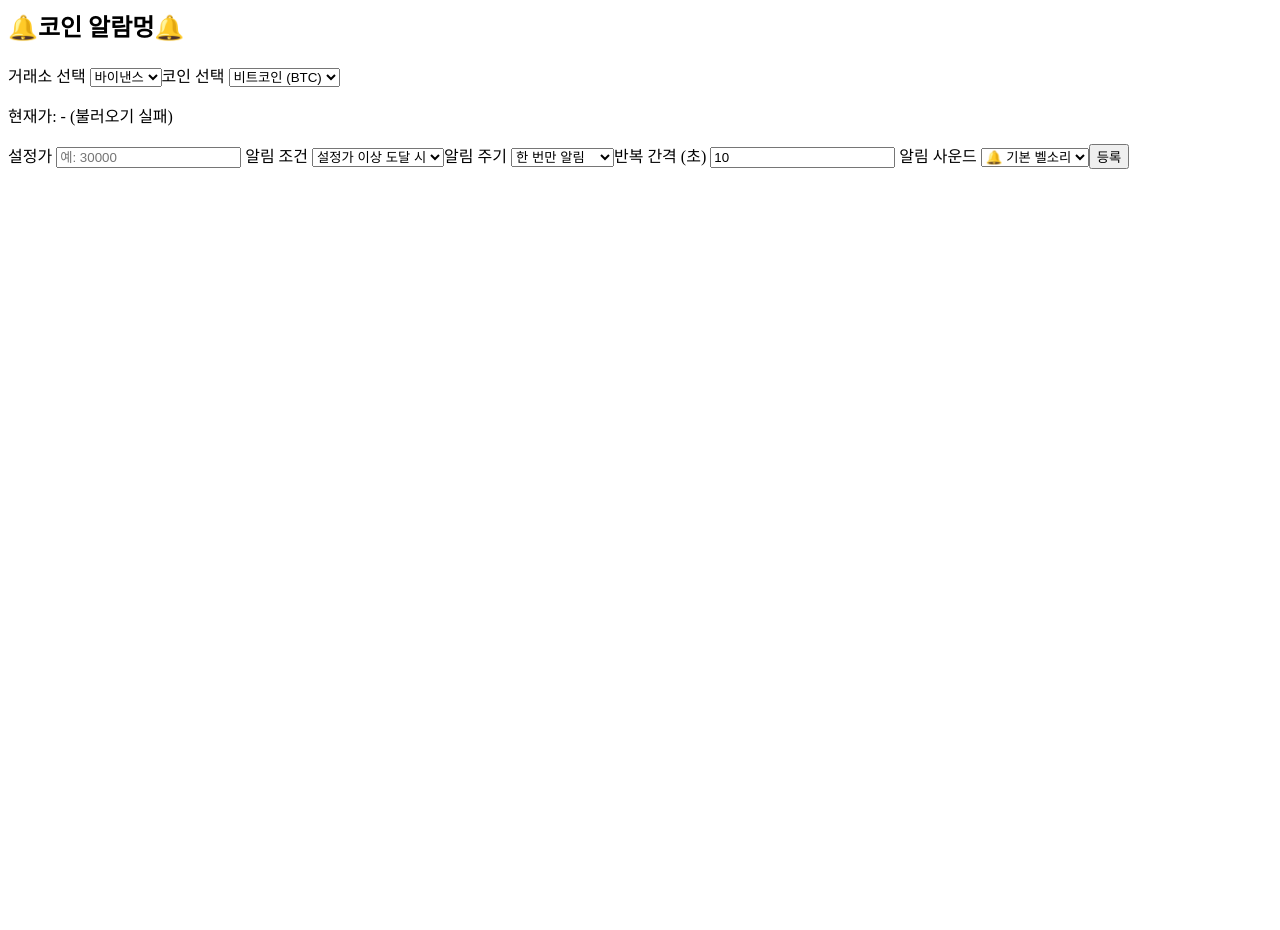
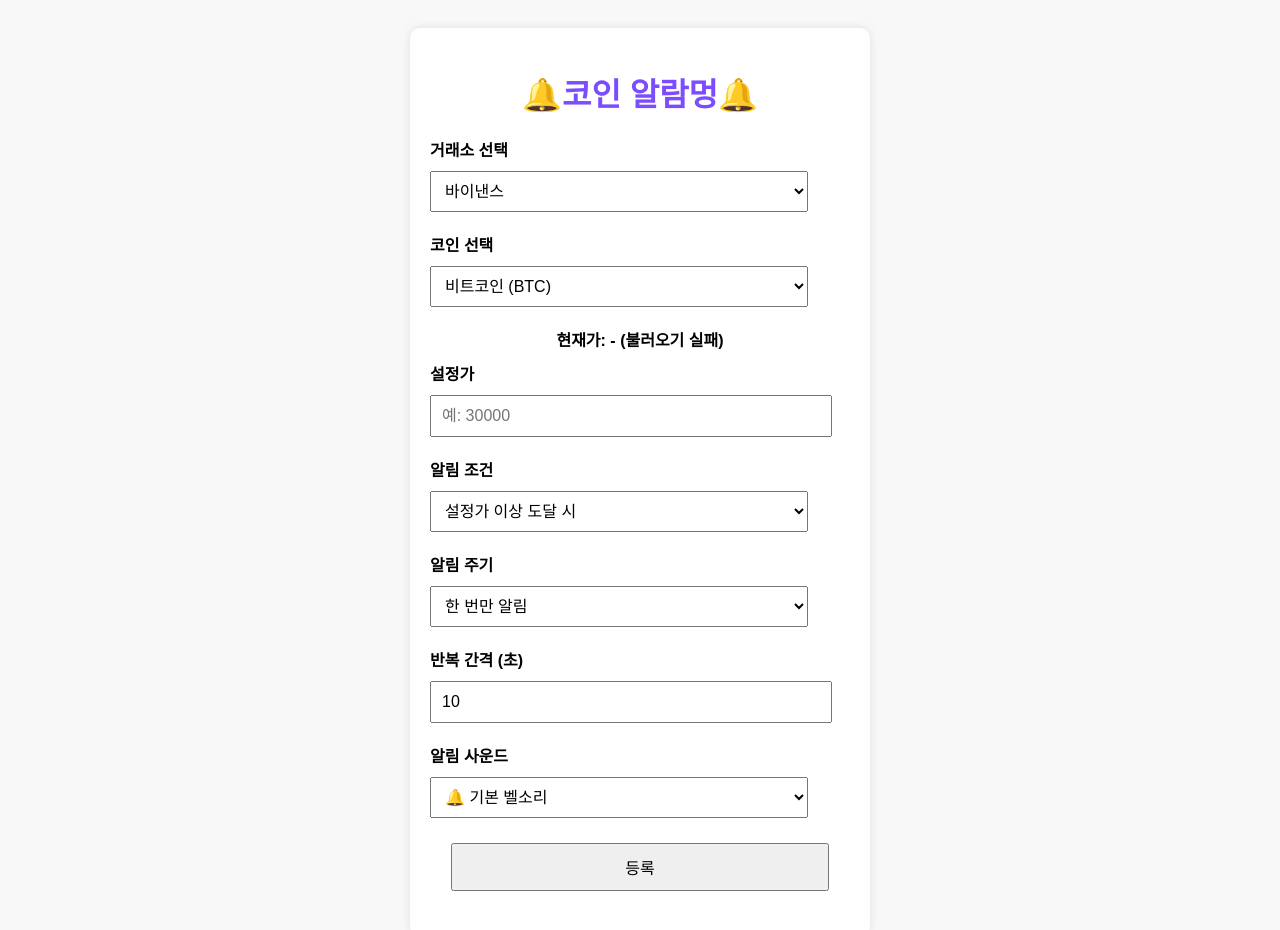
Before and after one commit to dogjisung/Coinalarmmeung, a plain HTML site: page index.html in a window 1280 px wide. Before the commit the page ends 800 px from the top, so only its background shows below. Drawn offline with Linux system fonts and the light colour scheme; no server answers.

Commit message:
Update index.html

```diff
--- a/index.html
+++ b/index.html
@@ -1,72 +1,186 @@
+<!DOCTYPE html><html lang="ko">
+<head>
+  <meta charset="UTF-8">
+  <meta name="viewport" content="width=device-width, initial-scale=1.0">
   <title>🔔코인 알람멍🔔</title>
-<h2>🔔코인 알람멍🔔</h2><!-- 거래소 선택 --><label for="exchange">거래소 선택</label> <select id="exchange">
+  <style>
+    body { font-family: sans-serif; background: #f8f8f8; padding: 20px; text-align: center; }
+    h1 { color: #7c4dff; }
+    select, input, button {
+      font-size: 16px;
+      padding: 10px;
+      margin: 5px 0;
+      width: 90%;
+      max-width: 400px;
+    }
+    .container { margin: auto; max-width: 420px; background: white; padding: 20px; border-radius: 10px; box-shadow: 0 0 10px rgba(0,0,0,0.1); }
+    .row { margin-bottom: 15px; text-align: left; }
+    label { font-weight: bold; display: block; margin-bottom: 5px; }
+    #price { font-weight: bold; margin: 10px 0; }
+    #alert-list { margin-top: 20px; text-align: left; }
+    .alert-item { background: #eee; margin: 5px 0; padding: 10px; border-radius: 5px; display: flex; justify-content: space-between; align-items: center; }
+    .delete-btn { background: red; color: white; border: none; padding: 5px 10px; border-radius: 5px; cursor: pointer; }
+  </style>
+</head>
+<body>
+  <div class="container">
+    <h1>🔔코인 알람멍🔔</h1>
+    <div class="row">
+      <label for="exchange">거래소 선택</label>
+      <select id="exchange">
+        <option value="binance">바이낸스</option>
+        <option value="bitget">비트겟</option>
+        <option value="upbit">업비트</option>
+      </select>
+    </div>
+    <div class="row">
+      <label for="symbol">코인 선택</label>
+      <select id="symbol"></select>
+    </div>
+    <div id="price">현재가: -</div>
+    <div class="row">
+      <label for="target">설정가</label>
+      <input id="target" type="number" placeholder="예: 30000">
+    </div>
+    <div class="row">
+      <label for="condition">알림 조건</label>
+      <select id="condition">
+        <option value="over">설정가 이상 도달 시</option>
+        <option value="under">설정가 이하 도달 시</option>
+      </select>
+    </div>
+    <div class="row">
+      <label for="repeat">알림 주기</label>
+      <select id="repeat">
+        <option value="once">한 번만 알림</option>
+        <option value="repeat">반복 알림</option>
+      </select>
+    </div>
+    <div class="row">
+      <label for="interval">반복 간격 (초)</label>
+      <input id="interval" type="number" value="10">
+    </div>
+    <div class="row">
+      <label for="sound">알림 사운드</label>
+      <select id="sound">
+        <option value="bell">🔔 기본 벨소리</option>
+      </select>
+    </div>
+    <button id="register">등록</button>
+    <div id="alert-list"></div>
+  </div><audio id="bell" src="https://actions.google.com/sounds/v1/alarms/beep_short.ogg"></audio>
 
-  <option>바이낸스</option>
-  <option>업비트</option>
-  <option>비트겟</option>
-</select><!-- 코인 선택 --><label for="symbol">코인 선택</label> <select id="symbol">
+  <script>
+    const exchangeSelect = document.getElementById('exchange');
+    const symbolSelect = document.getElementById('symbol');
+    const priceDisplay = document.getElementById('price');
+    const registerBtn = document.getElementById('register');
+    const alertList = document.getElementById('alert-list');
+    const bellSound = document.getElementById('bell');
 
-  <option>비트코인 (BTC)</option>
-  <option>이더리움 (ETH)</option>
-  <option>솔라나 (SOL)</option>
-</select><p id="price">현재가: -</p><label for="target">설정가</label> <input id="target" placeholder="예: 30000" />
+    let currentPrice = 0;
+    let alerts = [];
 
-<label for="condition">알림 조건</label> <select id="condition">
+    const symbols = {
+      binance: ["BTC", "ETH", "SOL", "XRP"],
+      bitget: ["BTC", "ETH", "SOL", "XRP"],
+      upbit: ["BTC", "ETH", "SOL", "XRP"]
+    };
 
-  <option>설정가 이상 도달 시</option>
-  <option>설정가 이하 도달 시</option>
-</select><label for="repeat">알림 주기</label> <select id="repeat">
+    function updateSymbolOptions() {
+      symbolSelect.innerHTML = '';
+      const selectedExchange = exchangeSelect.value;
+      symbols[selectedExchange].forEach(sym => {
+        const opt = document.createElement('option');
+        opt.value = sym;
+        opt.textContent = {
+          BTC: '비트코인 (BTC)', ETH: '이더리움 (ETH)', SOL: '솔라나 (SOL)', XRP: '리플 (XRP)'
+        }[sym];
+        symbolSelect.appendChild(opt);
+      });
+    }
 
-  <option>한 번만 알림</option>
-  <option>내가 끌 때까지</option>
-</select><label for="interval">반복 간격 (초)</label> <input id="interval" value="10" />
-
-<label for="sound">알림 사운드</label> <select id="sound">
-
-  <option>🔔 기본 벨소리</option>
-</select><button onclick="registerAlert()">등록</button>
-
-<ul id="alerts"></ul><script>
-const exchangeEl = document.getElementById('exchange');
-const symbolEl = document.getElementById('symbol');
-const priceEl = document.getElementById('price');
+    function formatKRW(num) {
+      return new Intl.NumberFormat('ko-KR').format(Math.round(num)) + ' KRW';
+    }
 
     async function fetchPrice() {
-  const exchange = exchangeEl.value;
-  const symbolMap = {
-    '비트코인 (BTC)': 'BTC',
-    '이더리움 (ETH)': 'ETH',
-    '솔라나 (SOL)': 'SOL'
-  };
-  const symbol = symbolMap[symbolEl.value];
-
+      const exchange = exchangeSelect.value;
+      const symbol = symbolSelect.value;
       try {
-    let url = '';
-    if (exchange === '바이낸스') {
-      url = `https://api.binance.com/api/v3/ticker/price?symbol=${symbol}USDT`;
-    } else if (exchange === '업비트') {
-      const market = `KRW-${symbol}`;
-      url = `https://api.allorigins.win/raw?url=${encodeURIComponent(`https://api.upbit.com/v1/ticker?markets=${market}`)}`;
-    } else if (exchange === '비트겟') {
-      url = `https://api.bitget.com/api/spot/v1/market/ticker?symbol=${symbol}USDT`;
+        let price = '-';
+        if (exchange === 'binance') {
+          const res = await fetch(`https://api.binance.com/api/v3/ticker/price?symbol=${symbol}USDT`);
+          const data = await res.json();
+          price = parseFloat(data.price);
+        } else if (exchange === 'bitget') {
+          const res = await fetch(`https://api.bitget.com/api/spot/v1/market/ticker?symbol=${symbol}USDT`);
+          const data = await res.json();
+          price = parseFloat(data.data.close);
+        } else if (exchange === 'upbit') {
+          const res = await fetch(`https://api.upbit.com/v1/ticker?markets=KRW-${symbol}`);
+          const data = await res.json();
+          price = parseFloat(data[0].trade_price);
         }
-
-    const res = await fetch(url);
-    const data = await res.json();
-    let price = '-';
-    if (exchange === '바이낸스') price = parseFloat(data.price).toLocaleString();
-    if (exchange === '업비트') price = parseFloat(data[0].trade_price).toLocaleString();
-    if (exchange === '비트겟') price = parseFloat(data.data.close).toLocaleString();
-
-    const unit = exchange === '업비트' ? 'KRW' : 'USDT';
-    priceEl.innerText = `현재가: ${price} ${unit}`;
+        currentPrice = price;
+        priceDisplay.textContent = '현재가: ' + formatKRW(price);
       } catch (e) {
-    priceEl.innerText = '현재가: - (불러오기 실패)';
+        priceDisplay.textContent = '현재가: - (불러오기 실패)';
       }
     }
 
-setInterval(fetchPrice, 5000);
-exchangeEl.addEventListener('change', fetchPrice);
-symbolEl.addEventListener('change', fetchPrice);
+    function checkAlerts() {
+      alerts.forEach((alert, idx) => {
+        if (alert.exchange !== exchangeSelect.value || alert.symbol !== symbolSelect.value) return;
+        const hit = alert.condition === 'over' ? currentPrice >= alert.target : currentPrice <= alert.target;
+        if (hit) {
+          bellSound.play();
+          if (alert.repeat === 'once') alerts.splice(idx, 1);
+        }
+      });
+    }
+
+    function renderAlertList() {
+      alertList.innerHTML = '';
+      alerts.forEach((a, idx) => {
+        const div = document.createElement('div');
+        div.className = 'alert-item';
+        div.innerHTML = `${a.symbol} - ${a.target} ${a.condition === 'over' ? '이상' : '이하'}
+          <button class="delete-btn" onclick="deleteAlert(${idx})">삭제</button>`;
+        alertList.appendChild(div);
+      });
+    }
+
+    function deleteAlert(i) {
+      alerts.splice(i, 1);
+      renderAlertList();
+    }
+
+    registerBtn.addEventListener('click', () => {
+      const alert = {
+        exchange: exchangeSelect.value,
+        symbol: symbolSelect.value,
+        target: parseFloat(document.getElementById('target').value),
+        condition: document.getElementById('condition').value,
+        repeat: document.getElementById('repeat').value,
+        interval: parseInt(document.getElementById('interval').value),
+        sound: document.getElementById('sound').value
+      };
+      alerts.push(alert);
+      renderAlertList();
+    });
+
+    exchangeSelect.addEventListener('change', () => {
+      updateSymbolOptions();
       fetchPrice();
-</script>
+    });
+    symbolSelect.addEventListener('change', fetchPrice);
+
+    updateSymbolOptions();
+    fetchPrice();
+    setInterval(() => {
+      fetchPrice();
+      checkAlerts();
+    }, 5000);
+  </script></body>
+</html>
```
Lines whose indentation alone changed are shown as unchanged.
